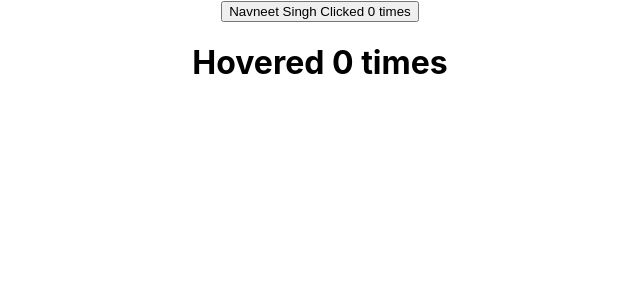
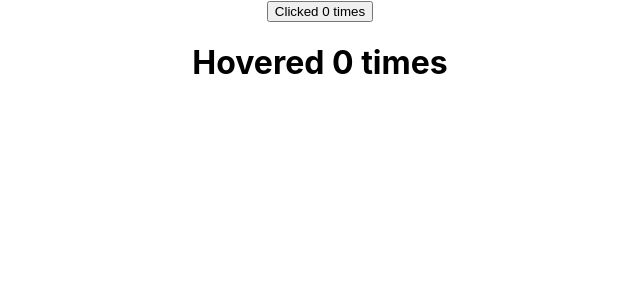
Before and after one commit to Navneet2569/Learning-React, a React (Create React App) app in the folder hello-world2/: page / in a window 1280 px wide. Shown: the top 300 px of the page, without its empty margins (320-960 px from the left). Built offline with nearby package versions, Linux system fonts and the light colour scheme.

Commit message:
Rendering Props

```diff
--- a/hello-world2/src/App.js
+++ b/hello-world2/src/App.js
@@ -12,6 +12,8 @@ import Hero from "./components/Hero";
 import ErrorBoundary from "./components/ErrorBoundary";
 import ClickCounter from "./components/ClickCounter";
 import HoverCounter from "./components/HoverCounter";
+import ClickCounter2 from "./components/ClickCounter2";
+import HoverCounter2 from "./components/HoverCounter2";
 
 function App() {
   return (
@@ -39,8 +41,11 @@ function App() {
         <Hero heroName="Joker" />
       </ErrorBoundary> */}
 
-      <ClickCounter name="Navneet Singh" />
-      <HoverCounter />
+      {/* <ClickCounter name="Navneet Singh" />
+      <HoverCounter /> */}
+
+      <ClickCounter2 />
+      <HoverCounter2 />
     </div>
   );
 }
--- /dev/null
+++ b/hello-world2/src/components/ClickCounter2.js
@@ -0,0 +1,22 @@
+import React, { Component } from "react";
+
+class ClickCounter2 extends Component {
+  constructor(props) {
+    super(props);
+
+    this.state = {
+      count: 0,
+    };
+  }
+  incrementCount = () => {
+    this.setState((prevState) => {
+      return { count: prevState.count + 1 };
+    });
+  };
+  render() {
+    const { count } = this.state;
+    return <button onClick={this.incrementCount}>Clicked {count} times</button>;
+  }
+}
+
+export default ClickCounter2;
--- /dev/null
+++ b/hello-world2/src/components/HoverCounter2.js
@@ -0,0 +1,26 @@
+import React, { Component } from "react";
+
+class HoverCounter2 extends Component {
+  constructor(props) {
+    super(props);
+
+    this.state = {
+      count: 0,
+    };
+  }
+  incrementCount = () => {
+    this.setState((prevState) => {
+      return { count: prevState.count + 1 };
+    });
+  };
+  render() {
+    const { count } = this.state;
+    return (
+      <div>
+        <h1 onMouseOver={this.incrementCount}> Hovered {count} times</h1>
+      </div>
+    );
+  }
+}
+
+export default HoverCounter2;
```
